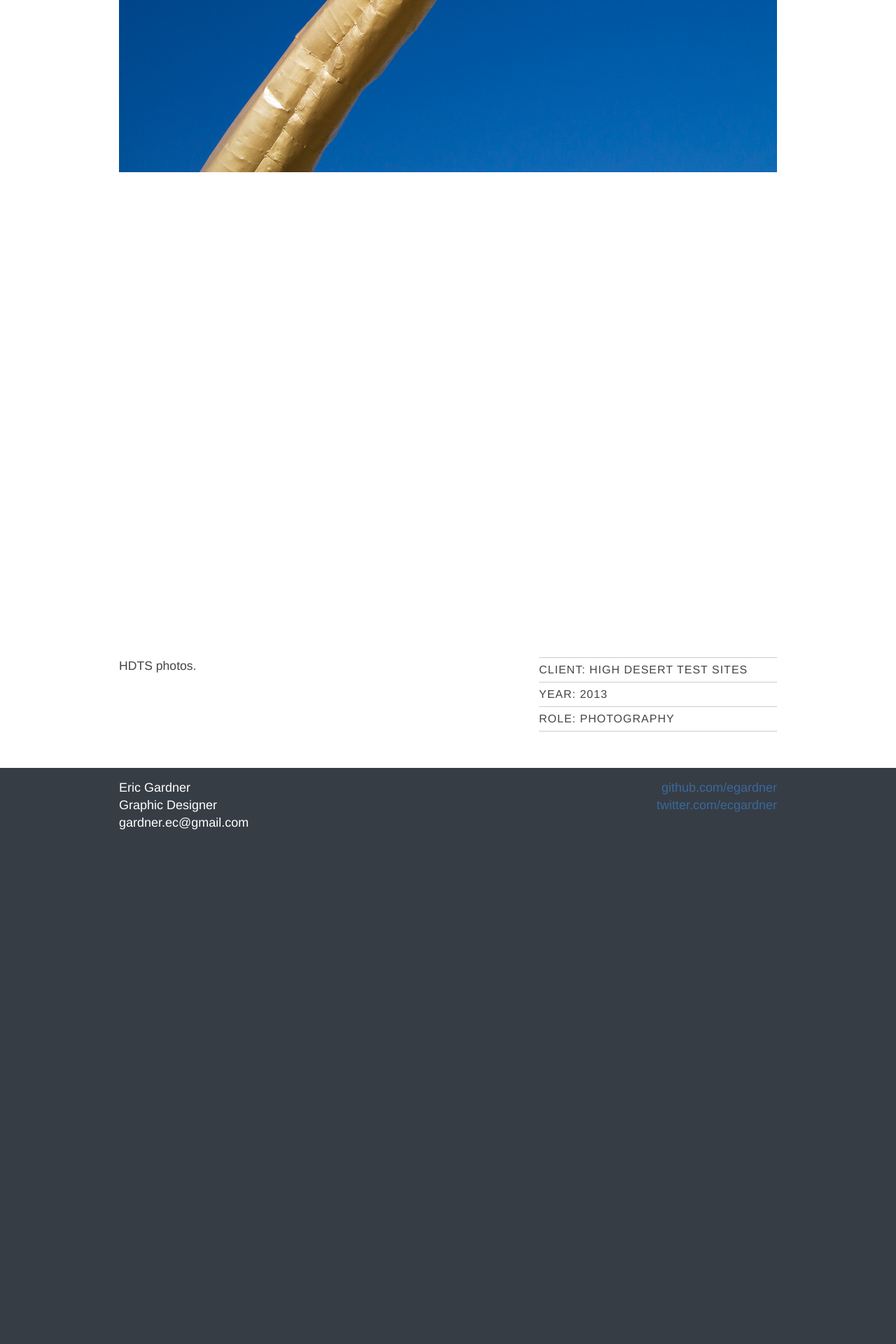
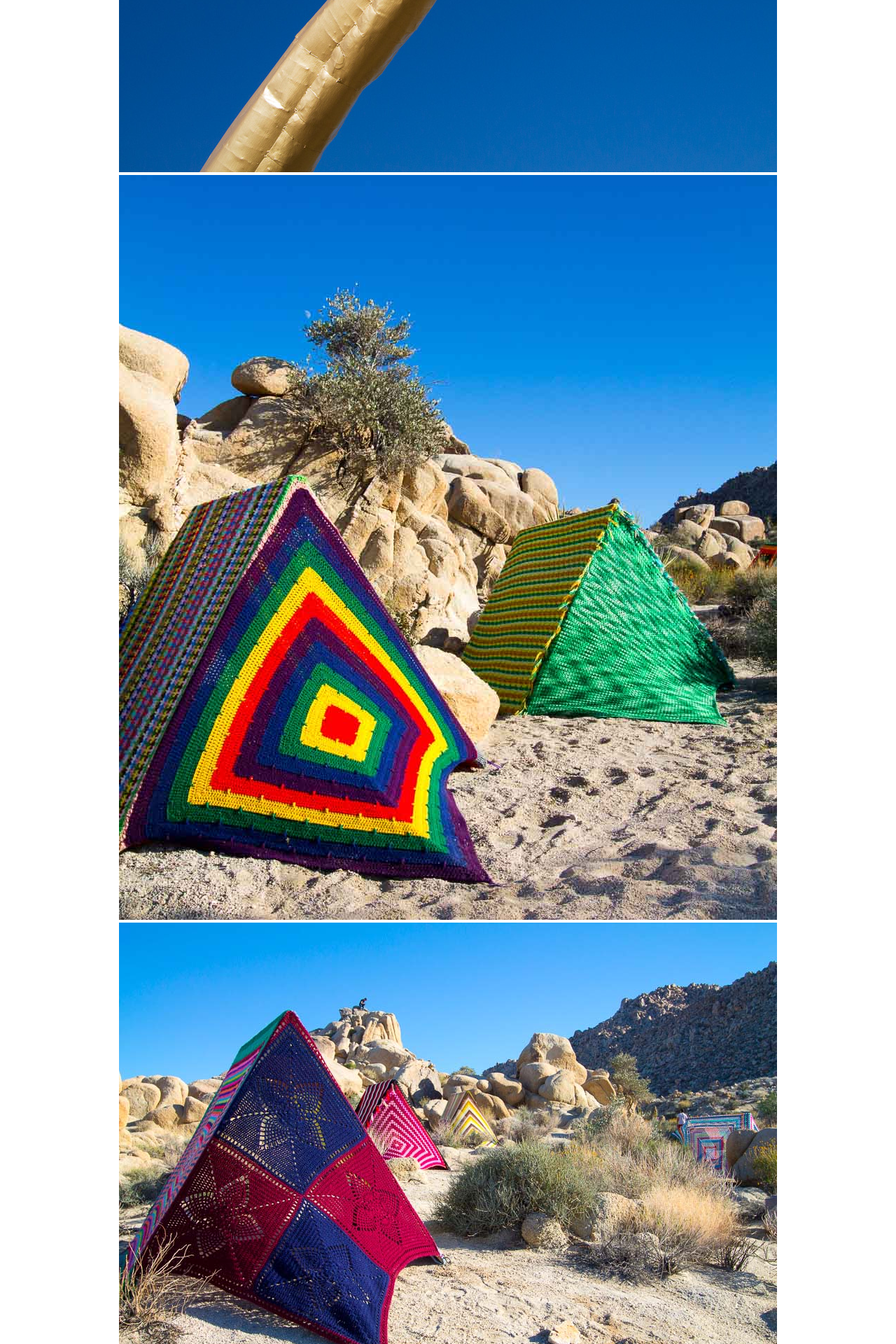
Before and after one commit to egardner/ericgardner.info-old, a Jekyll site: the page built from _posts/photography/2013-10-01-htds.markdown, in a window 1280 px wide. Shown: the part 651-2571 px from the top of the page at 70% size. Built offline with Jekyll 4.4.1, drawn with Linux system fonts in a browser that asks for light colours; nearby versions of some CDN libraries; Markdown is read by kramdown in place of the engine named in the settings; before the commit the page ends 1876 px from its top, so only the background shows below that.

Commit message:
Parallax photoessay groundwork

```diff
--- a/_layouts/default.html
+++ b/_layouts/default.html
@@ -23,7 +23,7 @@
 	   <link rel="stylesheet" href="/assets/css/layout.css">
 
 	   <!-- jQuery from google CDN -->
-	   <script src="https://ajax.googleapis.com/ajax/libs/jquery/1.6.2/jquery.min.js"></script>
+	   <script src="https://ajax.googleapis.com/ajax/libs/jquery/1.9.1/jquery.min.js"></script>
 	   <script type="text/javascript" charset="utf-8">
 	   $(document).ready(function() {
 		  $('body').addClass('js');
@@ -37,6 +37,8 @@
 		  });});
 		</script>
 
+
+		<!-- Skrollr js -->
 
 
 
--- a/_layouts/photoessay.html
+++ b/_layouts/photoessay.html
@@ -10,15 +10,9 @@ layout: default
 	<div class="sixteen columns row">
 		<div class="gallery">
 			{% if page.gallery %}
-			<div class="flexslider">
-				<ul class="slides">
-					{% for slides in page.gallery %}
-					<li>
-						<img src="{{ slides.image }}" />
-					</li>
-					{% endfor %}
-				</ul>
-			</div>
+				{% for slides in page.gallery %}
+					<img src="{{ slides.image }}" />
+				{% endfor %}
 			{% endif %}
 		</div>
 	</div>
--- a/_posts/photography/2013-10-01-htds.markdown
+++ b/_posts/photography/2013-10-01-htds.markdown
@@ -1,5 +1,5 @@
 ---
-layout: project
+layout: photoessay
 title:  HDTS 2013
 categories: photography
 thumbnail: /assets/img/hdts_thumb.jpg
```
